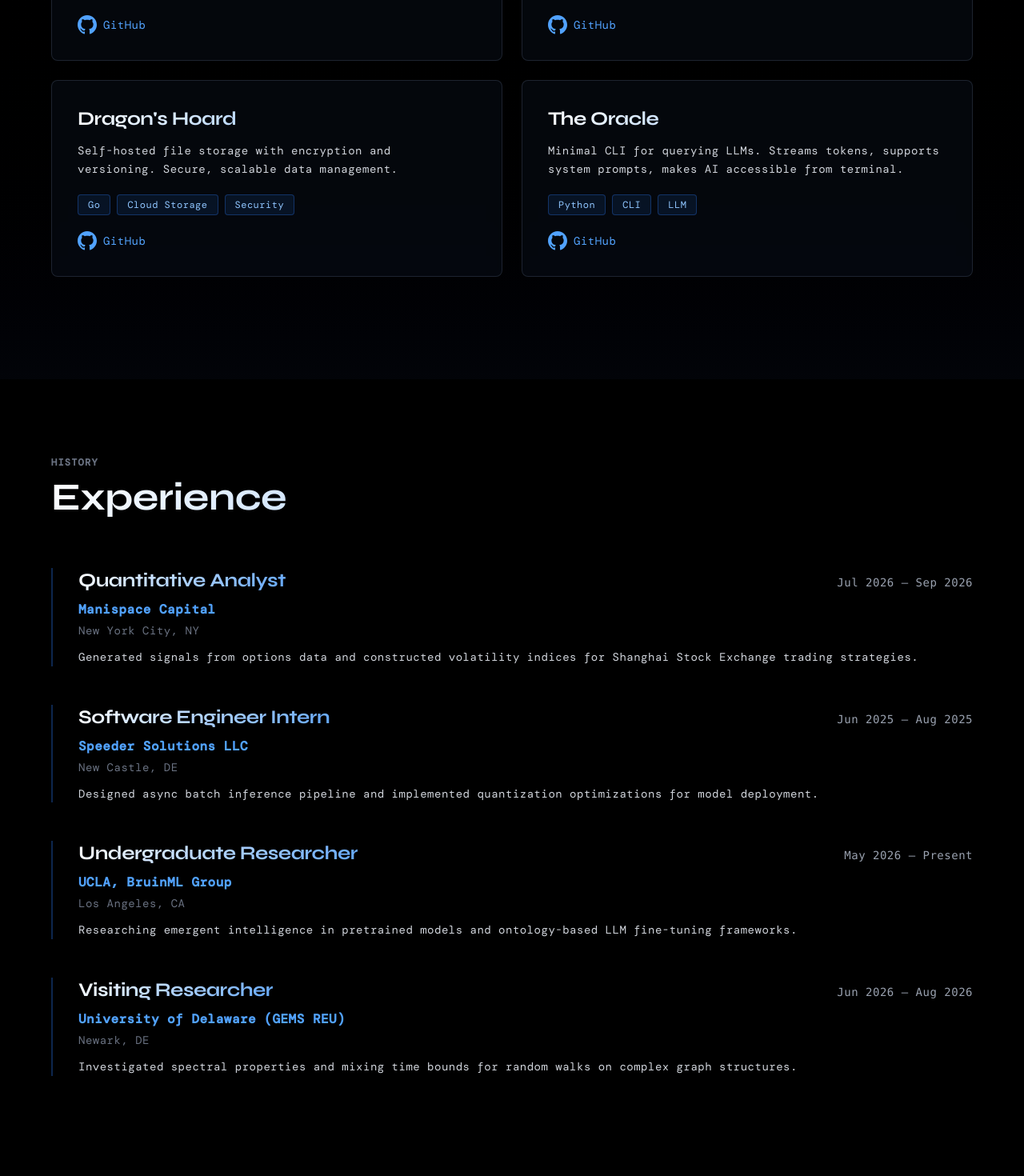
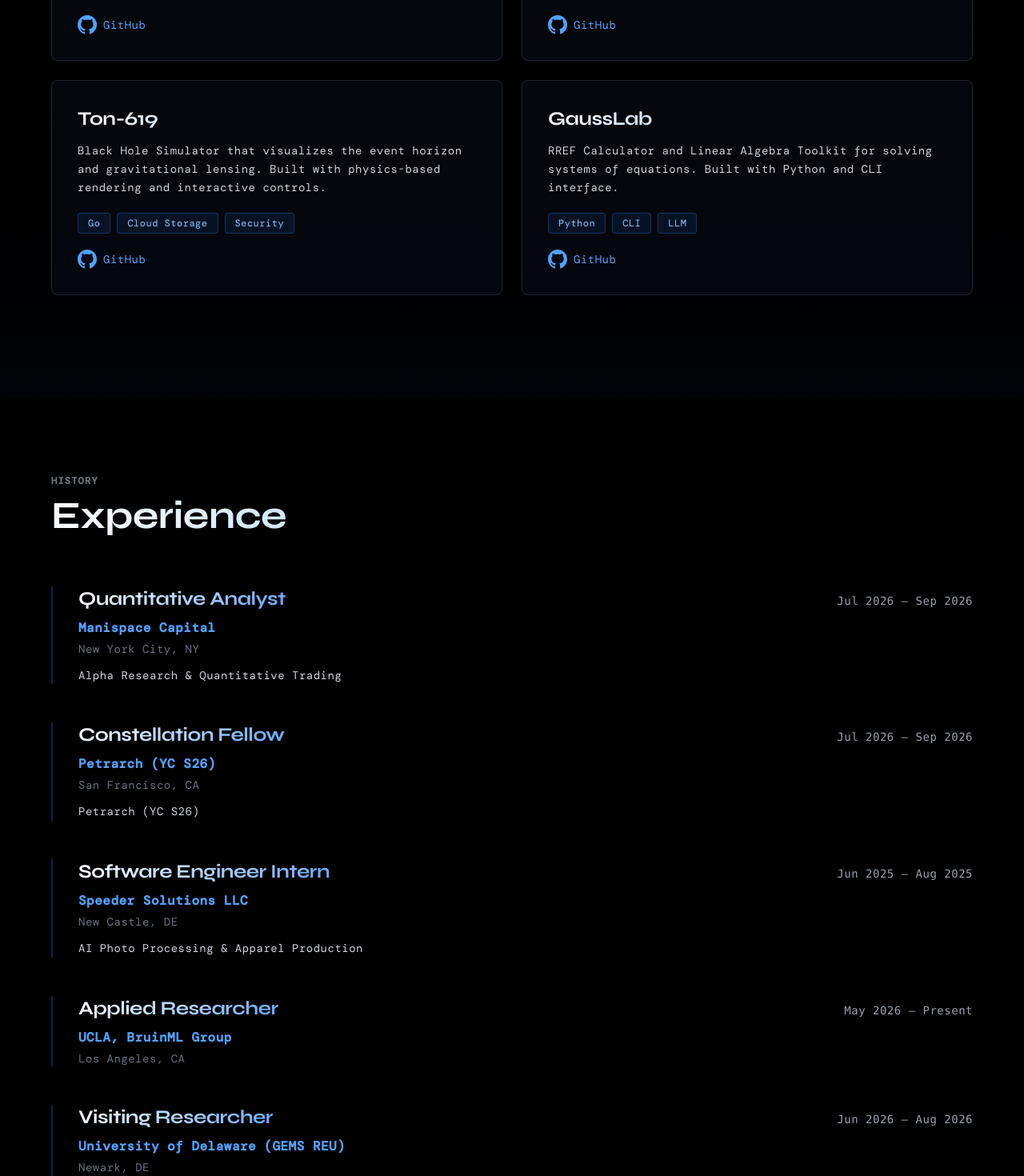
Before and after one commit to AlexNicholasWang/Personal-Website, a React (Vite) app: page / in a window 1280 px wide. Shown: the part 1240-2710 px from the top of the page at 80% size. Built offline with nearby package versions, Linux system fonts and the light colour scheme.

Commit message:
new changes

```diff
--- a/src/app/App.tsx
+++ b/src/app/App.tsx
@@ -64,16 +64,16 @@ const PORTFOLIO_DATA = {
         ]
       },
       {
-        title: "Dragon's Hoard",
-        description: "Self-hosted file storage with encryption and versioning. Secure, scalable data management.",
+        title: "Ton-619",
+        description: "Black Hole Simulator that visualizes the event horizon and gravitational lensing. Built with physics-based rendering and interactive controls.",
         tags: ["Go", "Cloud Storage", "Security"],
         links: [
           { label: "GitHub", href: "https://github.com/AlexNicholasWang", icon: "github" }
         ]
       },
       {
-        title: "The Oracle",
-        description: "Minimal CLI for querying LLMs. Streams tokens, supports system prompts, makes AI accessible from terminal.",
+        title: "GaussLab",
+        description: "RREF Calculator and Linear Algebra Toolkit for solving systems of equations. Built with Python and CLI interface.",
         tags: ["Python", "CLI", "LLM"],
         links: [
           { label: "GitHub", href: "https://github.com/AlexNicholasWang", icon: "github" }
@@ -90,29 +90,45 @@ const PORTFOLIO_DATA = {
         role: "Quantitative Analyst",
         date: "Jul 2026 – Sep 2026",
         location: "New York City, NY",
-        description: "Generated signals from options data and constructed volatility indices for Shanghai Stock Exchange trading strategies."
+        description: "Alpha Research & Quantitative Trading"
+      },
+      {
+        company: "Petrarch (YC S26)",
+        role: "Constellation Fellow",
+        date: "Jul 2026 – Sep 2026",
+        location: "San Francisco, CA",
+        description: "Petrarch (YC S26)"
       },
       {
         company: "Speeder Solutions LLC",
         role: "Software Engineer Intern",
         date: "Jun 2025 – Aug 2025",
         location: "New Castle, DE",
-        description: "Designed async batch inference pipeline and implemented quantization optimizations for model deployment."
+        description: "AI Photo Processing & Apparel Production"
       },
       {
         company: "UCLA, BruinML Group",
-        role: "Undergraduate Researcher",
+        role: "Applied Researcher",
         date: "May 2026 – Present",
         location: "Los Angeles, CA",
-        description: "Researching emergent intelligence in pretrained models and ontology-based LLM fine-tuning frameworks."
       },
       {
         company: "University of Delaware (GEMS REU)",
         role: "Visiting Researcher",
         date: "Jun 2026 – Aug 2026",
         location: "Newark, DE",
-        description: "Investigated spectral properties and mixing time bounds for random walks on complex graph structures."
+        description: "Markov Chains & Random Walks"
       },
+
+      {
+        company: "Johns Hopkins University",
+        role: "Biomedical Research Intern",
+        date: "Jul 2023 – Aug 2023",
+        location: "Baltimore, MD",
+        description: "Peptides & Anti-cancer Drug Devlopment"
+      },
+
+
     ]
   },
   skillsSection: {
```
